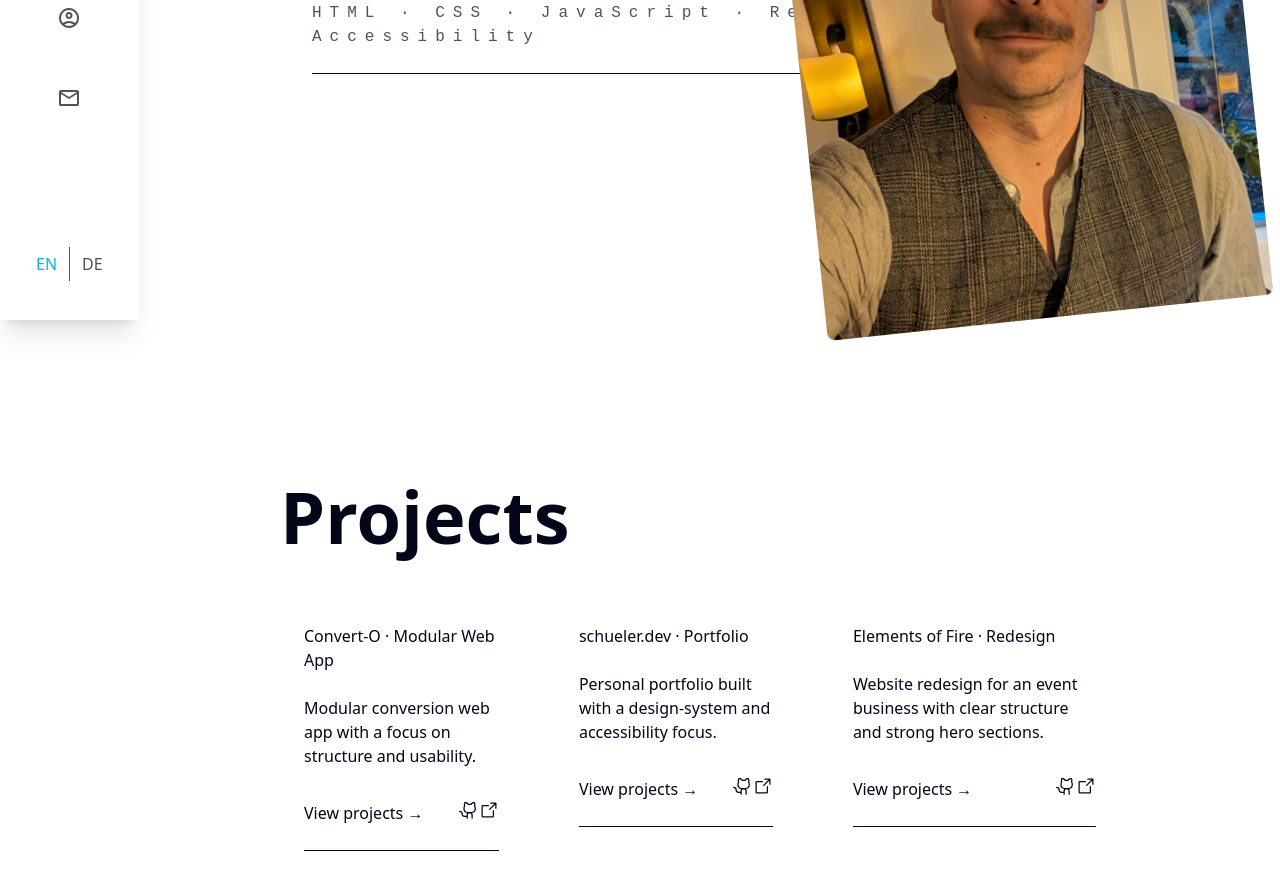
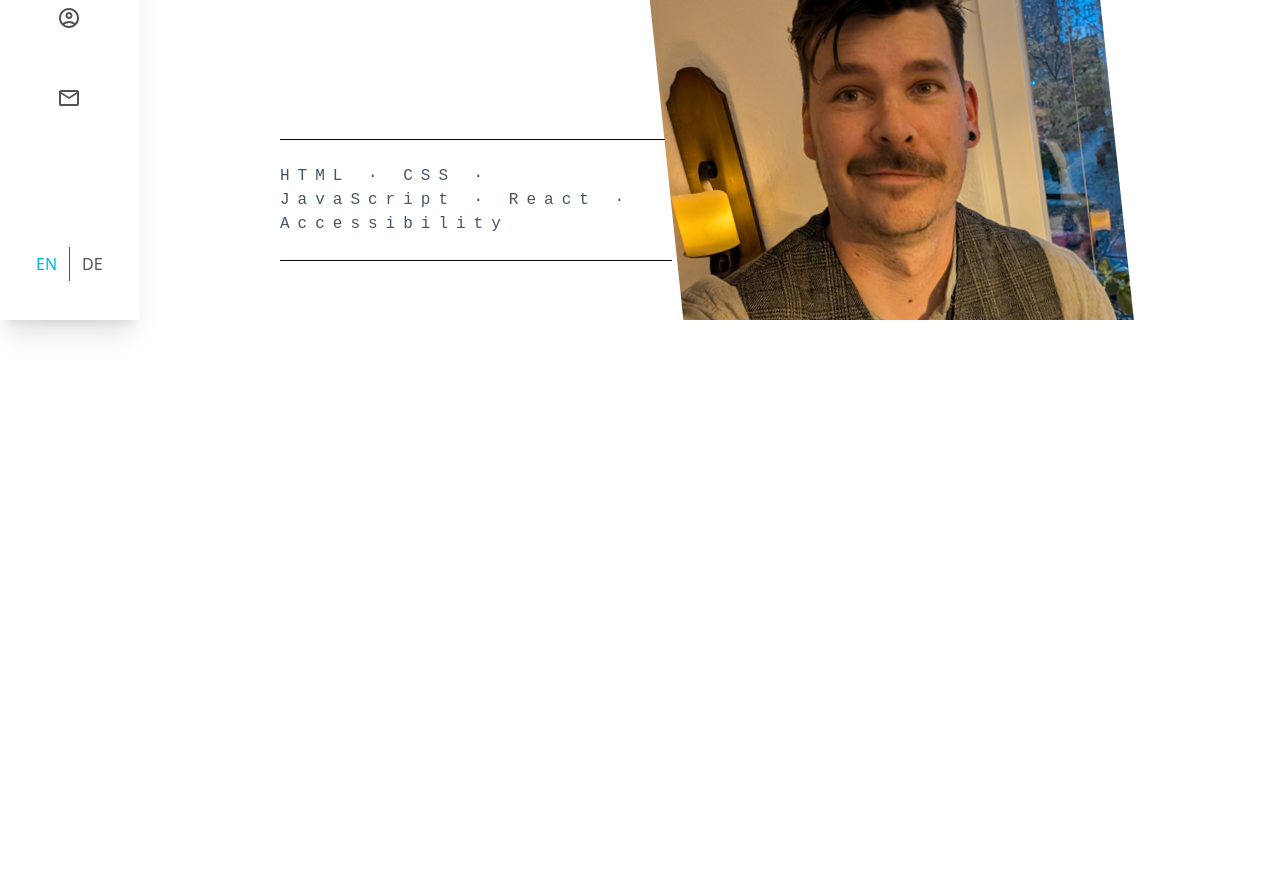
Before and after one commit to ArneSchueler/dev-portfolio, a React (Vite) app: page / in a window 1280 px wide. Shown: the part 480-1370 px from the top of the page. After the commit the page ends 800 px from the top, so only its background shows below. Built offline with nearby package versions, Linux system fonts and the light colour scheme.

Commit message:
Added scroll-snap to sections

```diff
--- a/src/App.jsx
+++ b/src/App.jsx
@@ -1,6 +1,6 @@
 import Sidebar from "./components/sidebar";
 import HeroSection from "./components/sections/HeroSection";
-import Home from "./components/pages/Home";
+import ProjectsSection from "./components/sections/ProjectsSection";
 
 function App() {
   return (
@@ -8,8 +8,9 @@ function App() {
       <header>
         <Sidebar />
       </header>
-      <main className="flex flex-col w-vw">
-        <Home />
+      <main className="h-dvh overflow-y-scroll snap-y snap-mandatory">
+        <HeroSection />
+        <ProjectsSection />
       </main>
     </>
   );
--- a/src/components/sections/HeroSection.jsx
+++ b/src/components/sections/HeroSection.jsx
@@ -3,7 +3,7 @@ import { hero } from "../../content/hero/hero-en.js";
 
 function TechStack() {
   return (
-    <div className="flex w-fit m-8 border-y py-6">
+    <div className="flex w-fit border-y py-6 snap-center">
       <span className="text-slate-600 tracking-[8px] font-tech">
         HTML · CSS · JavaScript · React · Accessibility
       </span>
@@ -14,7 +14,7 @@ function TechStack() {
 function ProfileImg() {
   return (
     <img
-      className="absolute right-[32px] bottom-px w-md -rotate-6"
+      className="w-md -rotate-6"
       src="src/assets/images/profile-image.png"
       alt="Profile image of Arne Schüler"
     />
@@ -23,7 +23,7 @@ function ProfileImg() {
 
 export default function HeroSection() {
   return (
-    <section className="flex flex-col w-vw h-dvh ms-30 p-40 text-slate-950 gap-12">
+    <section className="flex flex-col w-vw h-dvh ms-30 p-40 text-slate-950 gap-12 snap-center">
       <div className="flex flex-col gap-4">
         <h1 className="text-7xl font-semibold">{hero.titleline1}</h1>
         <h1 className="text-7xl font-semibold">{hero.titleline2}</h1>
@@ -32,8 +32,10 @@ export default function HeroSection() {
           {hero.buttonLabel}
         </Button>{" "}
       </div>
-      <TechStack />
-      <ProfileImg />
+      <div className="flex items-center justify-between">
+        <TechStack />
+        <ProfileImg />
+      </div>
     </section>
   );
 }
--- a/src/components/sections/ProjectsSection.jsx
+++ b/src/components/sections/ProjectsSection.jsx
@@ -4,7 +4,7 @@ import { projects } from "../../content/projects/projects-en.js";
 
 export default function ProjectsSection() {
   return (
-    <section className="flex flex-col box-border w-vw h-dvh ms-30 p-40 text-slate-950 gap-12">
+    <section className="flex flex-col z-10 bg-white box-border w-vw h-dvh ms-30 p-40 text-slate-950 gap-12 snap-center">
       <div className="flex flex-col gap-4">
         <h1 className="text-7xl font-semibold">{projectsOverview.title}</h1>
       </div>
--- a/src/components/ui/card/ProjectCard.jsx
+++ b/src/components/ui/card/ProjectCard.jsx
@@ -16,8 +16,8 @@ export default function ProjectCard({
         <h3>{title}</h3>
         <p>{description}</p>
       </div>
-      <div className="flex justify-between border-b-1 pb-6">
-        <Button>View projects →</Button>
+      <div className="flex justify-between border-b pb-6">
+        <Button variant="tertiary">View projects →</Button>
         <div>
           <Button variant="primary">
             <Icon1 />
```
